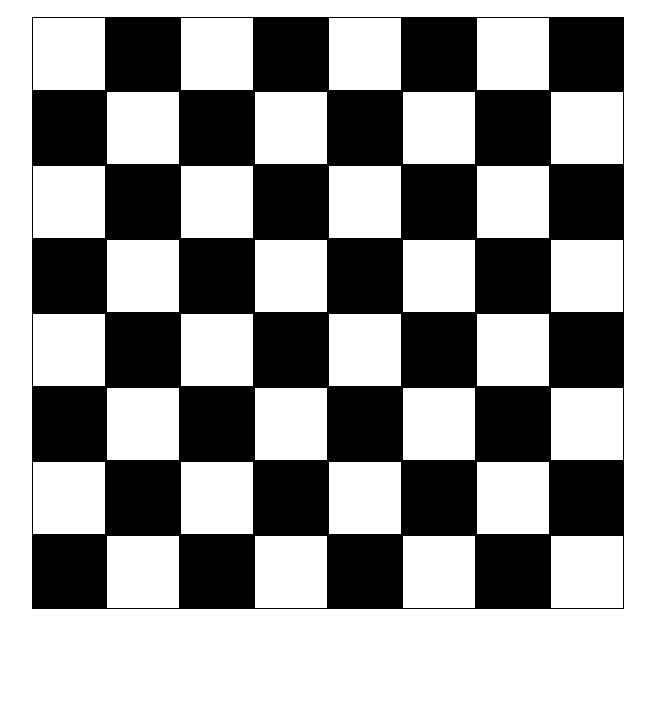
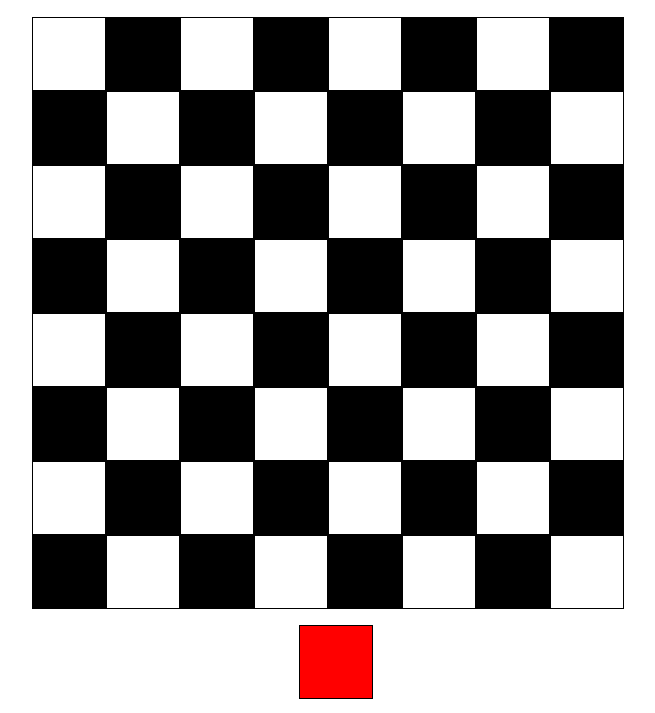
Before and after one commit to matthu24/checkered-extravaganza, a website built with webpack: page index.html in a window 1280 px wide. Shown: the part 87-800 px from the top of the page, without its empty margins (304-959 px from the left). Built offline with nearby package versions, Linux system fonts and the light colour scheme.

Commit message:
Add changing colors

```diff
--- a/entry.js
+++ b/entry.js
@@ -20,6 +20,7 @@ function setupBoard(){
     if(i % 2 == 1 && Math.floor(i/8) % 2 === 0){
       square.classList.add('dark-square')
     }
+    // random is either one or zero
   }
 }
 
@@ -33,3 +34,19 @@ board.addEventListener('click', function(e){
     e.target.classList.add('red-square')
   }
 });
+
+
+let random;
+let test = document.getElementById('test')
+setInterval(function(){
+  random = Math.floor(Math.random()*2)
+  // console.log(random)
+  if (random === 0) {
+    // test.classList.add('dark-square')
+    test.className = 'dark-square'
+  }else{
+    // test.classList.add('red-square')
+    test.className = 'red-square'
+
+  }
+},500)
--- a/index.html
+++ b/index.html
@@ -13,6 +13,8 @@
 
       </ul>
 
+      <div id='test'></div>
+
     </div>
 
 
--- a/style.css
+++ b/style.css
@@ -12,12 +12,26 @@
   width: 648px;
 }
 
+#test{
+  border:1px solid black;
+  width:72px;
+  height: 72px;
+}
+
 .dark-square{
   background-color: black;
 }
 
 .red-square{
   background-color: red;
+}
+
+.blue-square{
+  background-color: blue;
+}
+
+.white-square{
+  background-color: white;
 }
 
 li{
```
